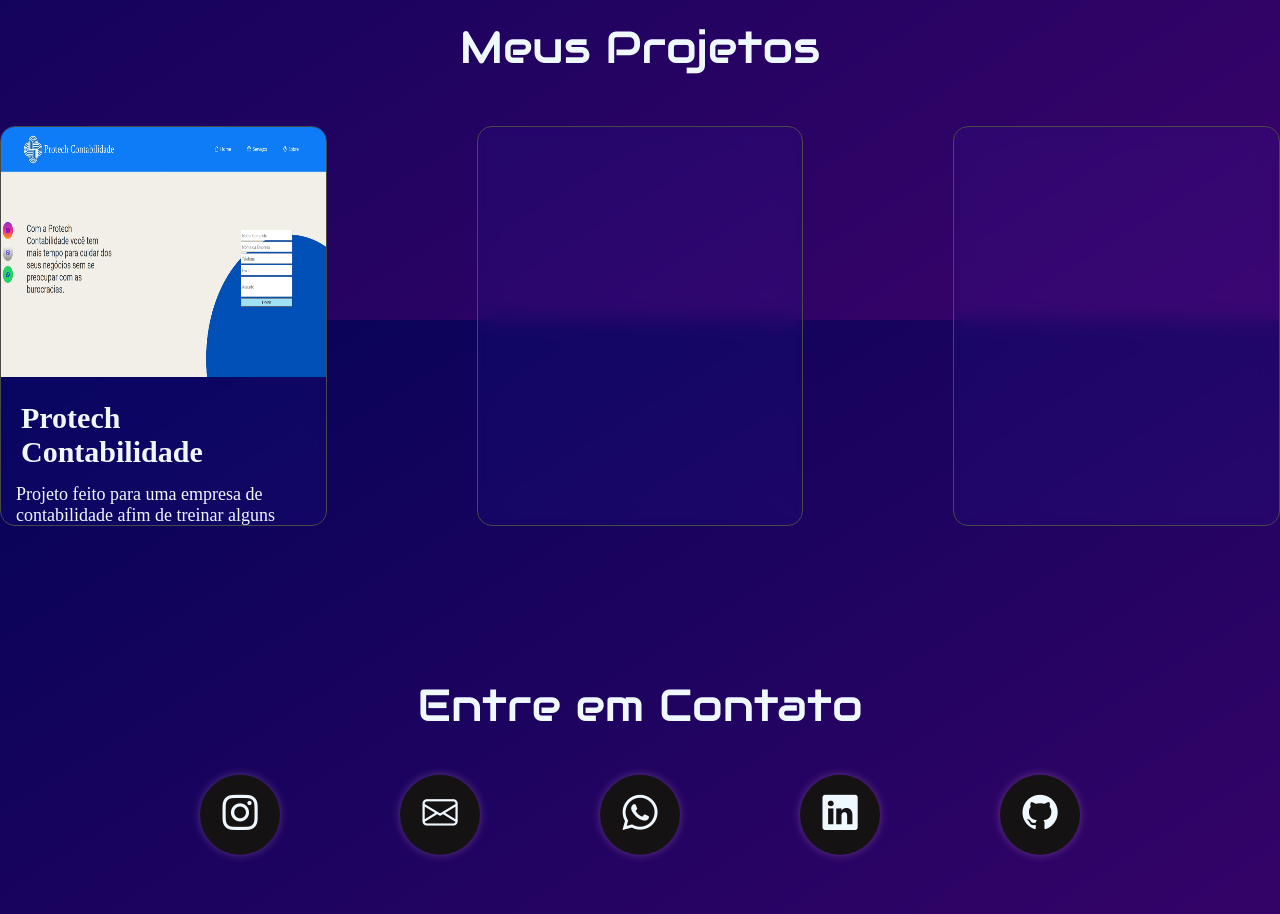
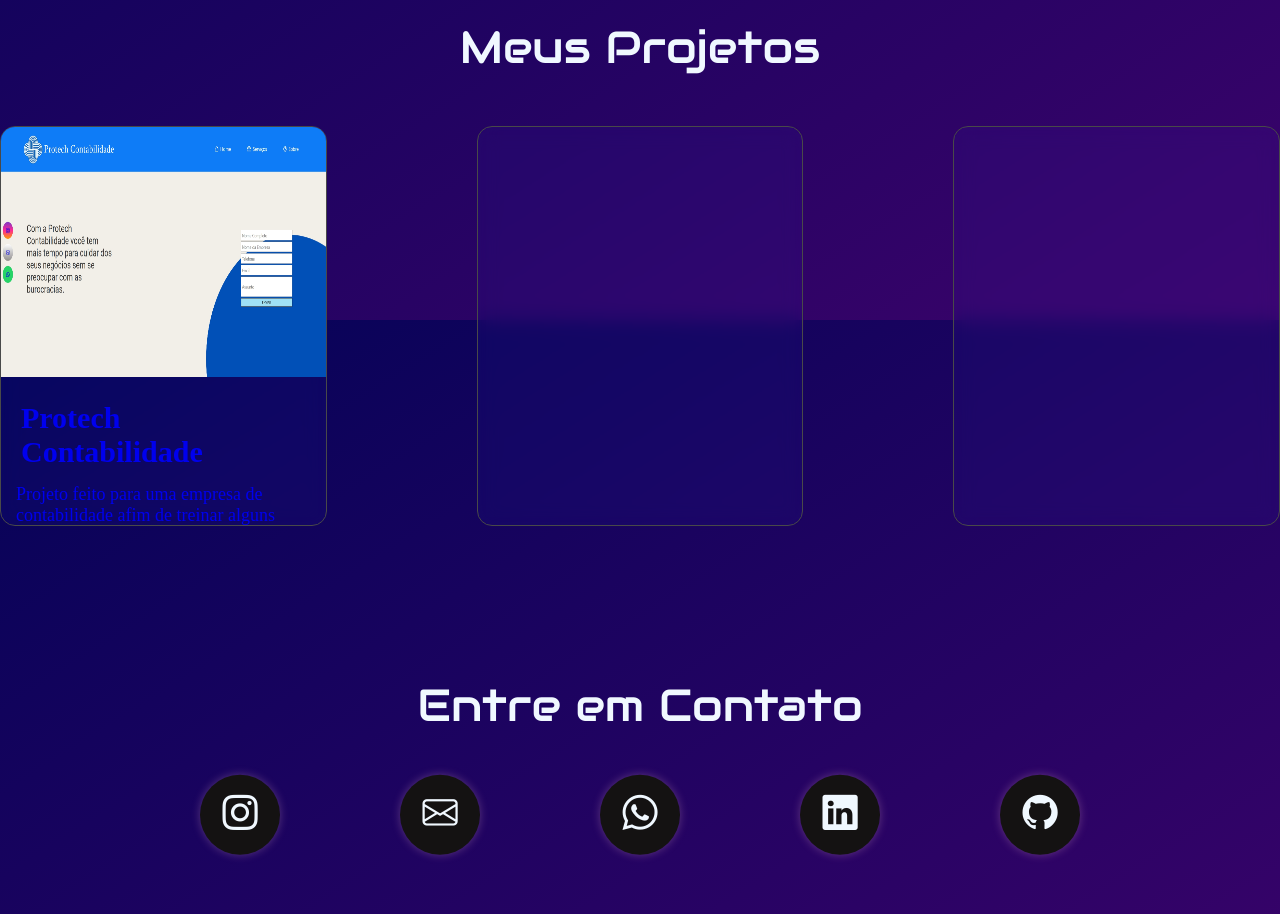
Before and after one commit to maiconmiguel21/portf-lio, a plain HTML site: page index.html in a window 1280 px wide. Shown: the part 1280-2194 px from the top of the page. Drawn offline with nearby package versions, Linux system fonts and the light colour scheme.

Commit message:
adição de link ao primeiro projeto feito

```diff
--- a/index.html
+++ b/index.html
@@ -81,9 +81,12 @@
         <div class="projects-cards">
 
             <div class="card">
-                <img src="prothec.jpeg" alt="protecj_contabilidade">
-                <h2>Protech Contabilidade</h2>
-                <p>Projeto feito para uma empresa de contabilidade afim de treinar alguns conhecimentos adquiridos. </p>
+                <a href="https://maiconmiguel21.github.io/Protech-Contabilidade/" target="_blank">
+                    <img src="prothec.jpeg" alt="protecj_contabilidade">
+                    <h2>Protech Contabilidade</h2>
+                    <p>Projeto feito para uma empresa de contabilidade afim de treinar alguns conhecimentos adquiridos.
+                    </p>
+                </a>
             </div>
 
             <div class="card">
--- a/style.css
+++ b/style.css
@@ -13,7 +13,7 @@ body {
 
 
 #cabecalho {
-    background: rgba(60, 152, 194, 0.1);
+    background: rgba(81, 161, 199, 0.1);
     position: fixed;
     top: 0;
     width: 100%;
@@ -184,6 +184,15 @@ body {
 
 }
 
+.projects-cards a {
+    text-decoration: none;
+}
+
+.projects-cards a:visited {
+    color: aliceblue;
+
+}
+
 .projects-cards {
     display: flex;
     justify-content: center;
```
